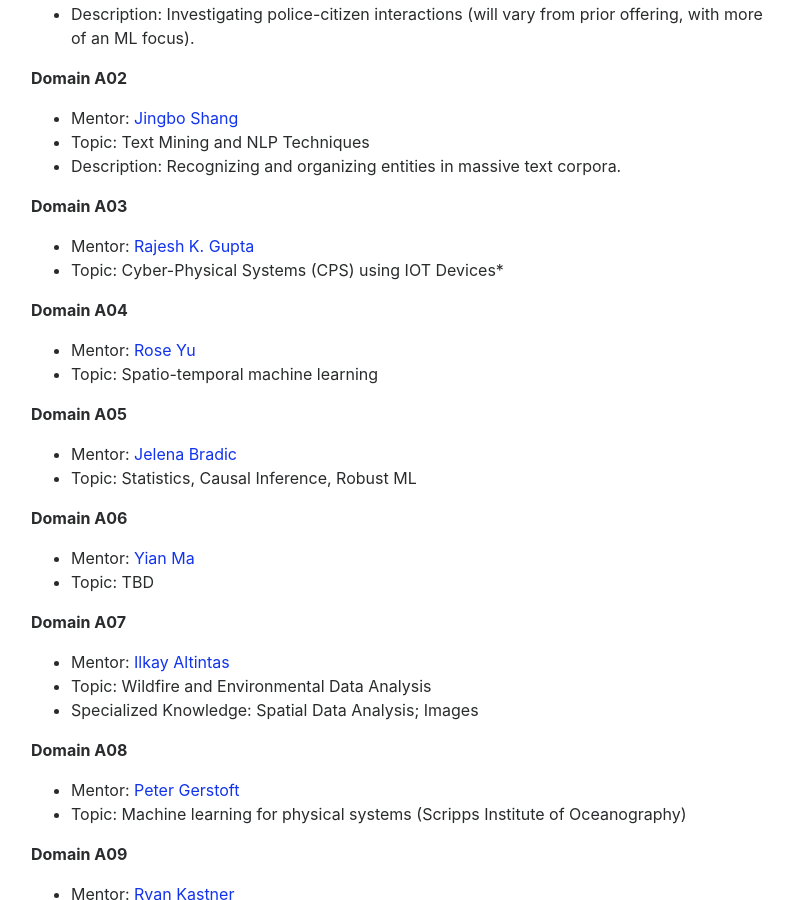
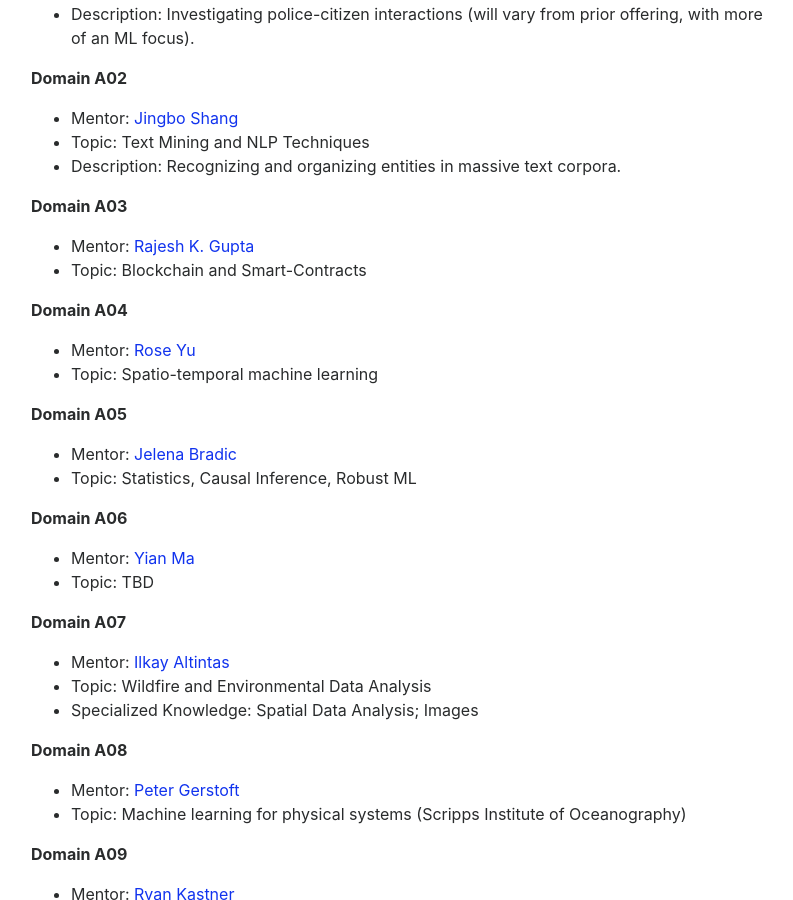
Before and after one commit to DSC-Capstone/dsc-capstone.github.io, a Jekyll site: the page built from student/faq.md, in a window 1280 px wide and 900 px high, scrolled down 1625 px. Shown: the whole window, without its empty margins (234-1027 px from the left). Built offline with Jekyll 4.4.1, drawn with Linux system fonts in a browser that asks for light colours; nearby versions of some CDN libraries.

Commit message:
change rg domain

```diff
--- a/student/faq.md
+++ b/student/faq.md
@@ -94,7 +94,7 @@ offerring may differ from the previous!
 **Domain A03**
 
 * Mentor: [Rajesh K. Gupta](https://dsc-capstone.github.io/projects-2020-2021/)
-* Topic: Cyber-Physical Systems (CPS) using IOT Devices*
+* Topic: Blockchain and Smart-Contracts
 
 **Domain A04**
 
```
